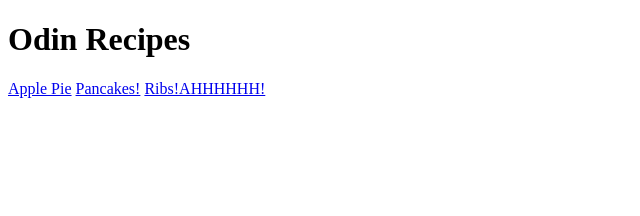
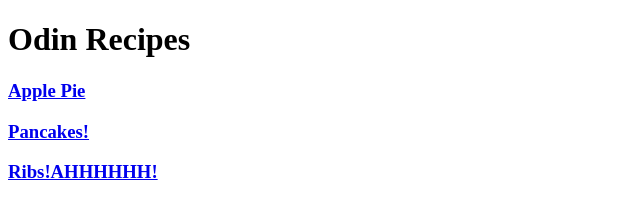
Before and after one commit to Nerronic/odin-recipes, a plain HTML site: page index.html in a window 1280 px wide. Shown: the whole page, without its empty margins (0-640 px from the left). Drawn offline with Linux system fonts and the light colour scheme.

```diff
--- a/index.html
+++ b/index.html
@@ -8,8 +8,8 @@
   </head>
   <body>
     <h1>Odin Recipes</h1>
-    <a href="recipes/applepie.html"> Apple Pie</a>
-    <a href="recipes/pancakes.html">Pancakes!</a>
-    <a href="recipes/ribs.html"> Ribs!AHHHHHH!</a>
+    <a href="recipes/applepie.html"> <h3>Apple Pie</h3></a>
+    <a href="recipes/pancakes.html"><h3>Pancakes!</h3></a>
+    <a href="recipes/ribs.html"> <h3>Ribs!AHHHHHH!</h3></a><br />
   </body>
 </html>
```
Also changed, not shown: recipes/pancakes.html (+1 -1 lines).
